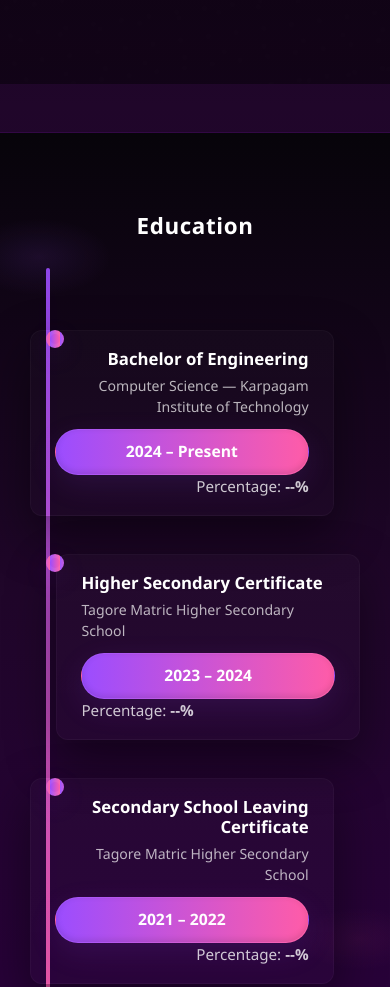
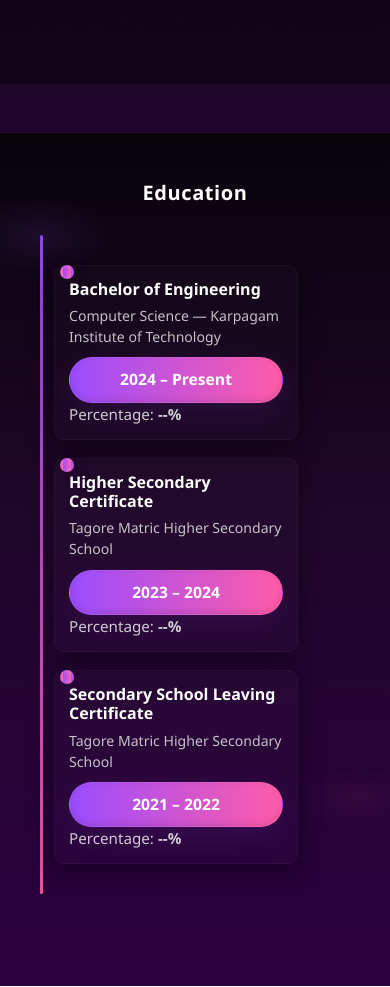
Before and after one commit to Gokul-S-dev/gokulsofficial, a plain HTML site: page index.html in a window 390 px wide. Shown: the part 760-1747 px from the top of the page. Drawn offline with nearby package versions, Linux system fonts and the light colour scheme.

Commit message:
Mobile Responsive Education Page

```diff
--- a/style.css
+++ b/style.css
@@ -381,24 +381,79 @@ body{
 
 /* make the button full-width on small screens for better tap target */
 @media (max-width: 575.98px){
-  .edu-year{ display:block; width:100%; text-align:center; padding:10px 16px; font-size:0.98rem; }
+  /* container & title */
+  .education-section { padding: 48px 12px 80px; }
+  .section-title { font-size: 1.25rem; margin-bottom: 18px; }
+
+  /* move vertical road to left gutter */
+  .education-road { padding-left: 20px; padding-right: 12px; max-width: 100%; }
+  .education-road::before {
+    left: 16px;
+    width: 3px;
+    top: 12px;
+    bottom: 12px;
+    transform: none;
+  }
+
+  /* dot aligned to left road */
+  .edu-dot {
+    left: 16px;
+    transform: none;
+    width: 14px;
+    height: 14px;
+    border-width: 3px;
+  }
+
+  /* stack items vertically, full width cards */
+  .edu-item {
+    display: flex;
+    justify-content: flex-start;
+    margin: 18px 0;
+    padding-left: 10px; /* small gap from road */
+  }
+
+  .edu-card {
+    width: calc(100% - 56px); /* leave room for road + dot */
+    margin: 0;
+    padding: 14px;
+    border-radius: 10px;
+    text-align: left;
+    box-shadow: 0 10px 24px rgba(0,0,0,0.36);
+    font-size: 0.96rem;
+  }
+
+  /* remove alternating alignment */
+  .edu-item:nth-child(odd) .edu-card,
+  .edu-item:nth-child(even) .edu-card {
+    margin-left: 0;
+    margin-right: 0;
+    text-align: left;
+  }
+
+  .edu-meta { font-size: 0.88rem; display:block; margin-top:6px; color: rgba(255,255,255,0.75); }
+  .edu-card h3 { font-size: 1rem; margin-bottom:6px; }
+
+  /* year button full width and larger tap area */
+  .edu-actions { margin-top: 10px; }
+  .edu-year {
+    display: block;
+    width: 100%;
+    padding: 10px 12px;
+    font-size: 0.98rem;
+    border-radius: 999px;
+    text-align: center;
+  }
+
+  /* tighten vertical spacing on very small screens */
+  @media (max-width: 360px) {
+    .edu-card { padding: 12px; font-size: 0.94rem; }
+    .edu-year { padding: 9px 10px; font-size: 0.95rem; }
+  }
 }
-
-/* keep spacing consistent */
-.edu-detail{ margin-top:10px; color: rgba(255,255,255,0.78); }
 
 /* reveal animation (used by JS) */
 .fade-in-up{ opacity:0; transform: translateY(18px) scale(0.995); transition: opacity 0.6s ease, transform 0.6s cubic-bezier(.2,.9,.2,1); }
 .fade-in-up.in-view{ opacity:1; transform: translateY(0) scale(1); }
-
-/* responsive: stack centered cards under the road on small screens */
-@media (max-width: 991.98px){
-  .edu-card{ width:92%; text-align:center; }
-  .edu-item{ justify-content:center; }
-  .edu-item .edu-card{ margin:0 auto; }
-  .education-road::before{ left:16px; transform:none; }
-  .edu-dot{ left:16px; transform:none; }
-}
 
 /* navbar hide/show (only visible on Home) */
 .custom-navbar{
```
